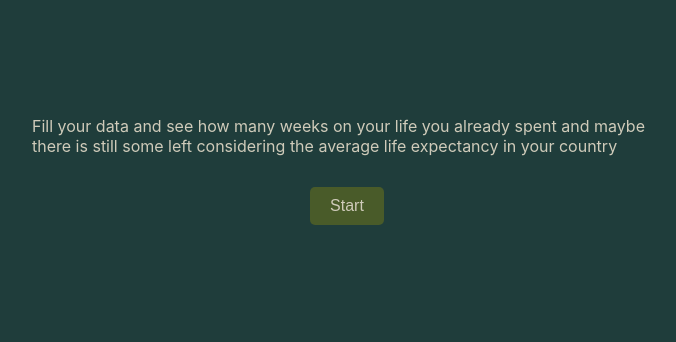
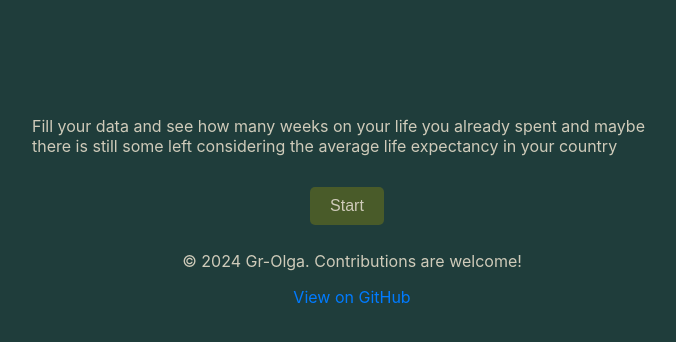
Before and after one commit to gr-olga/dumb_statistic, a React (Create React App) app: page / in a window 1280 px wide. Shown: the top 342 px of the page, without its empty margins (288-964 px from the left). Built offline with nearby package versions, Linux system fonts and the light colour scheme; no server answers.

Commit message:
add license and footer

```diff
--- a/src/App.tsx
+++ b/src/App.tsx
@@ -7,6 +7,7 @@ import {RootState} from './store';
 import {getCountryData} from './api';
 import {TDemographicData} from './store/countryState';
 import {AverageLifeData} from './components/AverageLifeData/AverageLifeData';
+import {Footer} from './components/Footer/Footer';
 
 
 function App() {
@@ -93,6 +94,7 @@ function App() {
               />
             </div>
         )}
+        <Footer/>
       </>
   );
 }
--- /dev/null
+++ b/src/components/Footer/Footer.tsx
@@ -0,0 +1,19 @@
+import styles from './footer.module.scss';
+
+export const Footer = () => {
+  return (
+      <footer className={styles.footer}>
+        <p>
+          &copy; {new Date().getFullYear()} Gr-Olga. Contributions are welcome!
+          <a
+              href="https://github.com/gr-olga"
+              target="_blank"
+              rel="noopener noreferrer"
+              className={styles.link}
+          >
+            <p> View on GitHub</p>
+          </a>
+        </p>
+      </footer>
+  );
+};
--- /dev/null
+++ b/src/components/Footer/footer.module.scss
@@ -0,0 +1,13 @@
+.footer {
+  width: 100%;
+  margin: auto;
+  text-align: center;
+  padding: 10px 0;
+}
+.link{
+  color: #007bff;
+  text-decoration: none;
+}
+.link:hover{
+  text-decoration: underline;
+}
```
Also changed, not shown: 2 other files (tests, documents, lock files or other folders).
